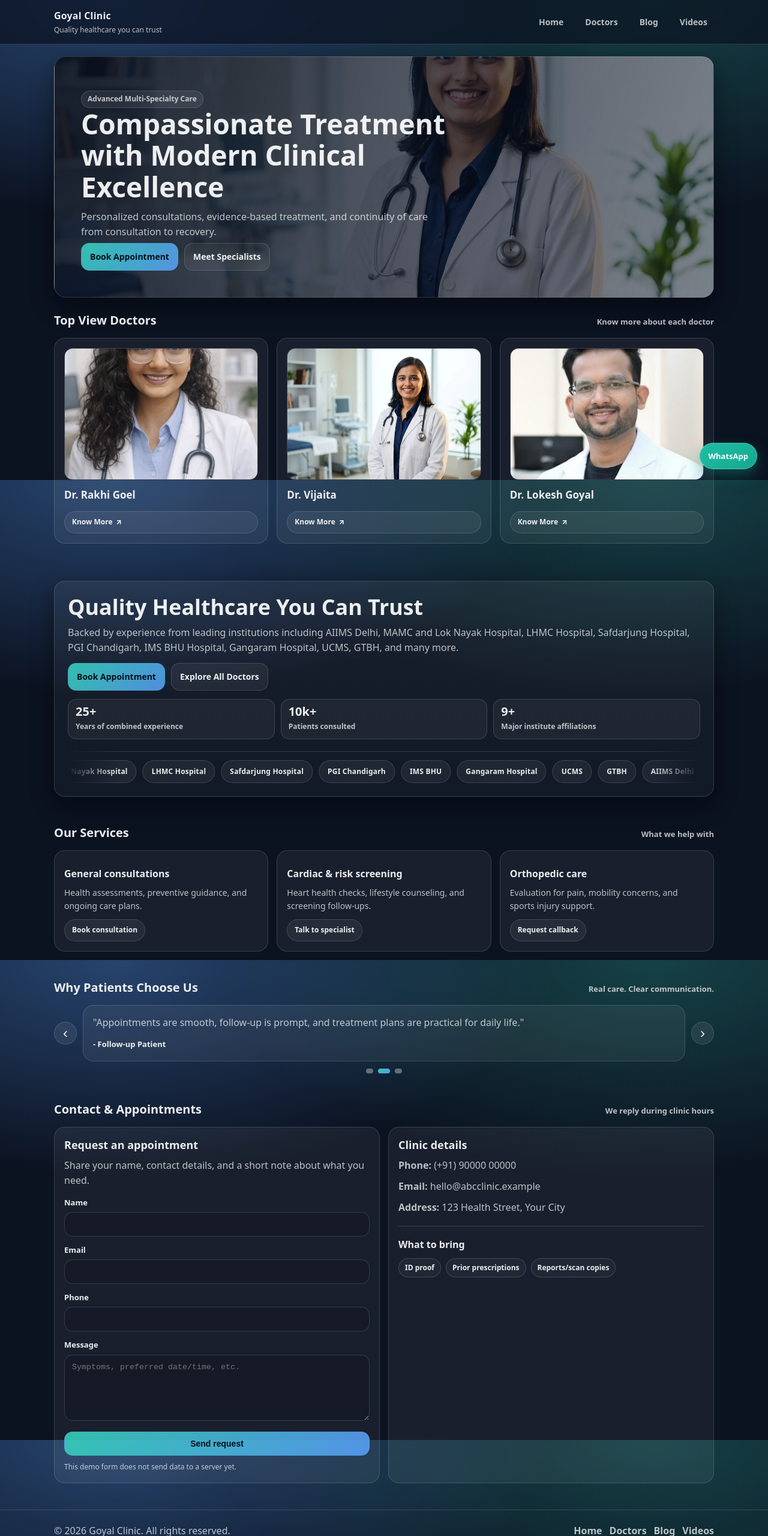
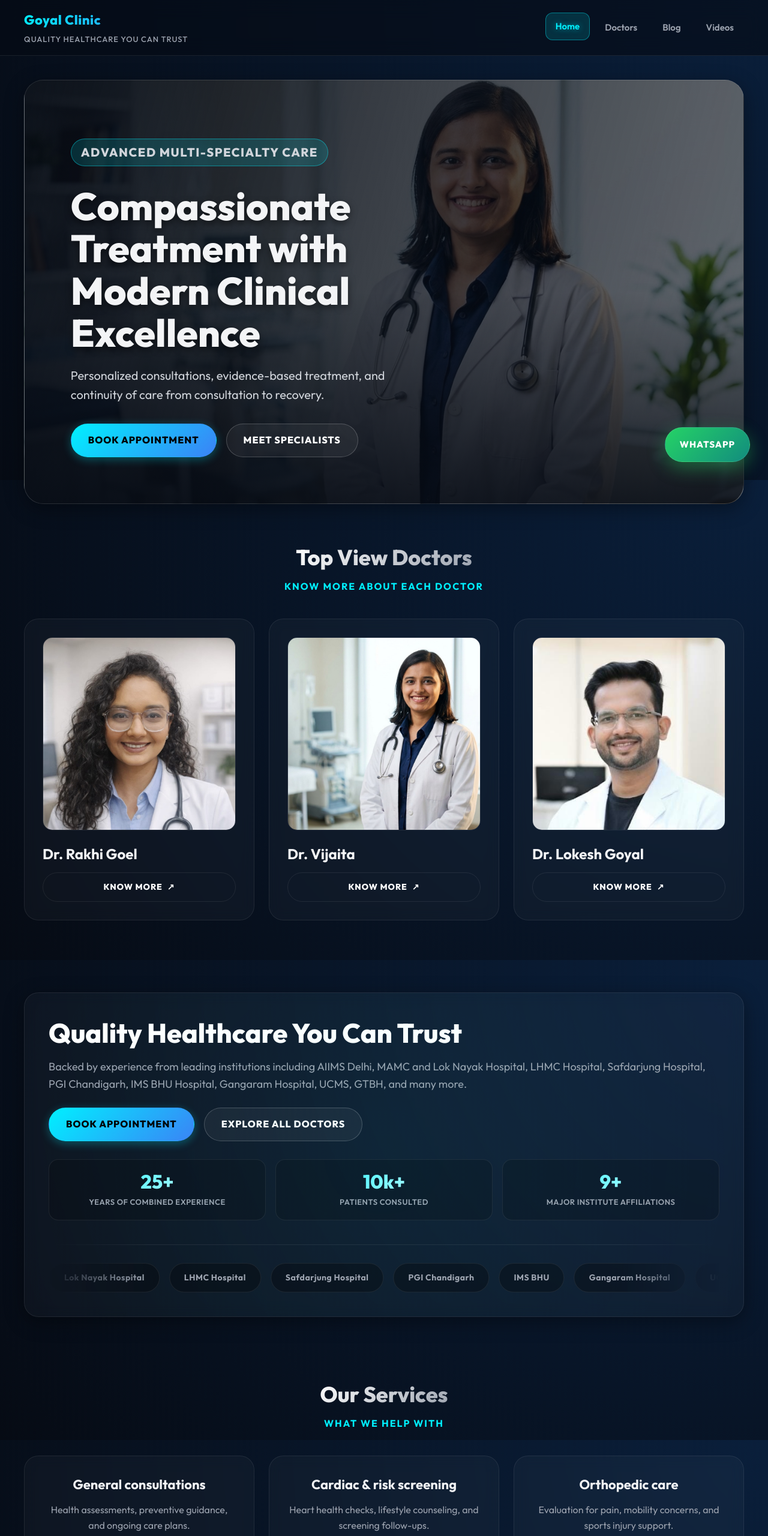
Before and after one commit to kumar96prashant/clinic-site, a plain HTML site: page index.html in a window 1280 px wide. Shown: the top 2560 px of the page at 60% size. Drawn offline with Linux system fonts and the light colour scheme.

Commit message:
feat: modernize UI design with Outfit font, enhanced color palette, and interactive glassmorphism effects

```diff
--- a/css/style.css
+++ b/css/style.css
@@ -1,15 +1,20 @@
-/* Basic responsive styling for the clinic site */
+@import url('https://fonts.googleapis.com/css2?family=Outfit:wght@300;400;500;600;700;800&display=swap');
 
 :root {
-  --bg: #0b1220;
-  --panel: rgba(255, 255, 255, 0.06);
-  --panel-2: rgba(255, 255, 255, 0.09);
-  --text: rgba(255, 255, 255, 0.92);
-  --muted: rgba(255, 255, 255, 0.72);
-  --brand: #35d0ba;
-  --brand-2: #5aa2ff;
-  --border: rgba(255, 255, 255, 0.14);
-  --shadow: 0 14px 38px rgba(0, 0, 0, 0.45);
+  --bg: #060B14;
+  --bg-gradient: radial-gradient(circle at top right, #0a1f3b 0%, #060B14 100%);
+  --panel: rgba(255, 255, 255, 0.03);
+  --panel-hover: rgba(255, 255, 255, 0.06);
+  --panel-glass: rgba(6, 11, 20, 0.6);
+  --text: #F3F4F6;
+  --muted: #9CA3AF;
+  --brand: #00F0FF;
+  --brand-dim: rgba(0, 240, 255, 0.15);
+  --brand-2: #3B82F6;
+  --border: rgba(255, 255, 255, 0.08);
+  --border-glow: rgba(0, 240, 255, 0.4);
+  --shadow: 0 8px 32px 0 rgba(0, 0, 0, 0.37);
+  --glow-shadow: 0 0 20px rgba(0, 240, 255, 0.15);
 }
 
 * {
@@ -23,18 +28,18 @@ body {
 
 body {
   margin: 0;
-  font-family: ui-sans-serif, system-ui, -apple-system, Segoe UI, Roboto, Helvetica, Arial,
-    "Apple Color Emoji", "Segoe UI Emoji";
-  background: radial-gradient(1200px 600px at 15% 0%, rgba(90, 162, 255, 0.35), transparent 60%),
-    radial-gradient(1200px 600px at 85% 0%, rgba(53, 208, 186, 0.25), transparent 60%),
-    var(--bg);
+  font-family: 'Outfit', sans-serif;
+  background: var(--bg-gradient);
+  background-attachment: fixed;
   color: var(--text);
-  line-height: 1.55;
+  line-height: 1.6;
+  -webkit-font-smoothing: antialiased;
 }
 
 a {
   color: inherit;
   text-decoration: none;
+  transition: all 0.3s ease;
 }
 
 img {
@@ -44,17 +49,19 @@ img {
 }
 
 .container {
-  width: min(1100px, calc(100% - 32px));
+  width: min(1200px, calc(100% - 40px));
   margin: 0 auto;
 }
 
 header {
   position: sticky;
   top: 0;
-  z-index: 10;
-  backdrop-filter: blur(10px);
-  background: rgba(11, 18, 32, 0.7);
+  z-index: 100;
+  backdrop-filter: blur(16px);
+  -webkit-backdrop-filter: blur(16px);
+  background: var(--panel-glass);
   border-bottom: 1px solid var(--border);
+  transition: all 0.3s ease;
 }
 
 .topbar {
@@ -62,118 +69,167 @@ header {
   align-items: center;
   justify-content: space-between;
   gap: 16px;
-  padding: 14px 0;
+  padding: 16px 0;
 }
 
 .logo {
   display: flex;
   flex-direction: column;
-  gap: 2px;
+  gap: 4px;
 }
 
 .logo strong {
-  font-size: 16px;
-  letter-spacing: 0.2px;
+  font-size: 22px;
+  font-weight: 800;
+  letter-spacing: 0.5px;
+  background: linear-gradient(135deg, var(--brand), var(--brand-2));
+  -webkit-background-clip: text;
+  -webkit-text-fill-color: transparent;
 }
 
 .logo span {
-  font-size: 12px;
+  font-size: 13px;
   color: var(--muted);
+  font-weight: 500;
+  text-transform: uppercase;
+  letter-spacing: 1px;
 }
 
 nav {
   display: flex;
-  gap: 14px;
+  gap: 8px;
   flex-wrap: wrap;
   justify-content: flex-end;
 }
 
 nav a {
-  padding: 8px 10px;
-  border-radius: 10px;
+  padding: 10px 16px;
+  border-radius: 12px;
   border: 1px solid transparent;
   color: var(--muted);
   font-weight: 600;
-  font-size: 14px;
+  font-size: 15px;
+  transition: all 0.3s cubic-bezier(0.4, 0, 0.2, 1);
 }
 
-nav a:hover {
-  border-color: var(--border);
-  background: var(--panel);
-  color: var(--text);
+nav a:hover, nav a[aria-current="page"] {
+  background: var(--brand-dim);
+  border-color: var(--border-glow);
+  color: var(--brand);
+  text-shadow: 0 0 10px rgba(0, 240, 255, 0.5);
+  transform: translateY(-2px);
 }
 
 .hero {
-  padding: 40px 0 22px;
+  padding: 60px 0 40px;
 }
 
 .hero-grid {
   display: grid;
   grid-template-columns: 1.2fr 0.8fr;
-  gap: 18px;
+  gap: 24px;
   align-items: stretch;
 }
 
 .hero-card {
-  background: linear-gradient(180deg, rgba(255, 255, 255, 0.06), rgba(255, 255, 255, 0.03));
+  background: var(--panel);
+  backdrop-filter: blur(10px);
   border: 1px solid var(--border);
-  border-radius: 18px;
+  border-radius: 24px;
   box-shadow: var(--shadow);
-  padding: 22px;
+  padding: 40px;
+  position: relative;
+  overflow: hidden;
+  transition: transform 0.3s ease, box-shadow 0.3s ease;
+}
+
+.hero-card::before {
+  content: '';
+  position: absolute;
+  top: -50%;
+  left: -50%;
+  width: 200%;
+  height: 200%;
+  background: radial-gradient(circle, var(--brand-dim) 0%, transparent 50%);
+  opacity: 0.3;
+  pointer-events: none;
+}
+
+.hero-card:hover {
+  transform: translateY(-5px);
+  box-shadow: var(--glow-shadow);
+  border-color: rgba(255, 255, 255, 0.15);
 }
 
 .hero h2 {
-  margin: 0 0 10px;
-  font-size: clamp(24px, 2.8vw, 38px);
-  line-height: 1.15;
+  margin: 0 0 16px;
+  font-size: clamp(28px, 3.5vw, 48px);
+  line-height: 1.2;
+  font-weight: 800;
+  color: #fff;
 }
 
 .hero p {
-  margin: 0;
+  margin: 0 0 24px;
   color: var(--muted);
+  font-size: 18px;
 }
 
 .stats-grid {
-  margin-top: 14px;
+  margin-top: 30px;
   display: grid;
   grid-template-columns: repeat(3, minmax(0, 1fr));
-  gap: 10px;
+  gap: 16px;
 }
 
 .stat-card {
   border: 1px solid var(--border);
-  background: rgba(255, 255, 255, 0.05);
-  border-radius: 14px;
-  padding: 10px 12px;
+  background: rgba(0, 0, 0, 0.2);
+  border-radius: 16px;
+  padding: 20px;
+  text-align: center;
+  transition: all 0.3s ease;
+}
+
+.stat-card:hover {
+  border-color: var(--brand);
+  background: var(--brand-dim);
+  transform: scale(1.05);
 }
 
 .stat-card strong {
   display: block;
-  font-size: 20px;
+  font-size: 32px;
+  font-weight: 800;
   line-height: 1;
+  background: linear-gradient(135deg, var(--brand), #fff);
+  -webkit-background-clip: text;
+  -webkit-text-fill-color: transparent;
 }
 
 .stat-card span {
   display: block;
-  margin-top: 6px;
-  font-size: 12px;
+  margin-top: 8px;
+  font-size: 13px;
   color: var(--muted);
   font-weight: 600;
+  text-transform: uppercase;
+  letter-spacing: 0.5px;
 }
 
 .institute-marquee {
-  margin-top: 20px;
+  margin-top: 40px;
   border-top: 1px solid var(--border);
-  padding-top: 14px;
+  padding-top: 30px;
   overflow: hidden;
-  mask-image: linear-gradient(to right, transparent, black 8%, black 92%, transparent);
+  mask-image: linear-gradient(to right, transparent, black 15%, black 85%, transparent);
 }
 
 .institute-track {
   display: flex;
-  gap: 10px;
+  gap: 16px;
   width: max-content;
-  animation: scroll-institutes 26s linear infinite;
+  animation: scroll-institutes 30s linear infinite;
 }
 
 .institute-logo {
@@ -181,72 +237,58 @@ nav a:hover {
   align-items: center;
   justify-content: center;
   white-space: nowrap;
-  padding: 9px 14px;
+  padding: 12px 24px;
   border-radius: 999px;
   border: 1px solid var(--border);
-  background: rgba(255, 255, 255, 0.06);
-  color: var(--text);
-  font-size: 12px;
-  font-weight: 800;
-  letter-spacing: 0.2px;
+  background: rgba(0, 0, 0, 0.3);
+  color: var(--muted);
+  font-size: 14px;
+  font-weight: 700;
+  letter-spacing: 0.5px;
+  transition: all 0.3s ease;
+}
+
+.institute-logo:hover {
+  color: #fff;
+  border-color: var(--brand);
+  background: var(--brand-dim);
+  box-shadow: var(--glow-shadow);
 }
 
 @keyframes scroll-institutes {
-  from {
-    transform: translateX(0);
-  }
-  to {
-    transform: translateX(-50%);
-  }
+  from { transform: translateX(0); }
+  to { transform: translateX(-50%); }
 }
 
 .hero-badges {
   display: flex;
-  gap: 10px;
+  gap: 12px;
   flex-wrap: wrap;
-  margin-top: 18px;
+  margin-top: 24px;
 }
 
 .badge {
   border: 1px solid var(--border);
   background: var(--panel);
-  padding: 10px 12px;
-  border-radius: 14px;
+  padding: 12px 16px;
+  border-radius: 16px;
   font-weight: 700;
-  font-size: 13px;
+  font-size: 14px;
   color: var(--text);
-}
-
-.badge span {
-  display: block;
-  font-weight: 600;
-  color: var(--muted);
-  margin-top: 4px;
-  font-size: 12px;
 }
 
 .cta-card {
   display: flex;
   flex-direction: column;
-  gap: 12px;
+  gap: 16px;
   justify-content: center;
-}
-
-.cta-card h3 {
-  margin: 0;
-  font-size: 18px;
-}
-
-.cta-card p {
-  margin: 0;
-  color: var(--muted);
 }
 
 .btn-row {
   display: flex;
-  gap: 10px;
+  gap: 16px;
   flex-wrap: wrap;
-  margin-top: 6px;
+  margin-top: 10px;
 }
 
 .btn {
@@ -254,211 +296,309 @@ nav a:hover {
   align-items: center;
   justify-content: center;
   gap: 8px;
-  padding: 11px 14px;
-  border-radius: 14px;
-  border: 1px solid var(--border);
+  padding: 14px 28px;
+  border-radius: 999px;
+  border: 1px solid transparent;
   font-weight: 800;
-  font-size: 14px;
+  font-size: 16px;
   cursor: pointer;
+  transition: all 0.3s cubic-bezier(0.4, 0, 0.2, 1);
+  text-transform: uppercase;
+  letter-spacing: 1px;
 }
 
 .btn-primary {
-  background: linear-gradient(135deg, rgba(53, 208, 186, 0.9), rgba(90, 162, 255, 0.85));
-  border-color: transparent;
-  color: #001018;
+  background: linear-gradient(135deg, var(--brand), var(--brand-2));
+  color: #000;
+  box-shadow: 0 4px 15px rgba(0, 240, 255, 0.3);
+}
+
+.btn-primary:hover {
+  transform: translateY(-3px) scale(1.02);
+  box-shadow: 0 8px 25px rgba(0, 240, 255, 0.5);
 }
 
 .btn-secondary {
-  background: var(--panel);
-  color: var(--text);
+  background: rgba(255, 255, 255, 0.05);
+  color: #fff;
+  border-color: rgba(255, 255, 255, 0.2);
+}
+
+.btn-secondary:hover {
+  background: rgba(255, 255, 255, 0.1);
+  border-color: #fff;
+  transform: translateY(-3px);
 }
 
 .section {
-  padding: 22px 0;
+  padding: 60px 0;
 }
 
 .hero-banner {
-  margin-top: 20px;
-  border: 1px solid var(--border);
-  border-radius: 20px;
+  margin-top: 40px;
+  border: 1px solid rgba(255, 255, 255, 0.1);
+  border-radius: 32px;
   overflow: hidden;
-  background: linear-gradient(105deg, rgba(8, 15, 30, 0.9), rgba(8, 15, 30, 0.5)),
+  background: linear-gradient(105deg, rgba(6, 11, 20, 0.95) 0%, rgba(6, 11, 20, 0.6) 100%),
     url("../ce05b0d8-c887-4ce3-b5c1-f48594f68617.jpeg");
   background-size: cover;
   background-position: center;
   box-shadow: var(--shadow);
+  position: relative;
+}
+
+.hero-banner::after {
+  content: '';
+  position: absolute;
+  top: 0; left: 0; right: 0; bottom: 0;
+  background: linear-gradient(180deg, transparent 50%, rgba(6, 11, 20, 0.8) 100%);
+  pointer-events: none;
 }
 
 .hero-banner-content {
-  padding: clamp(24px, 4vw, 44px);
-  max-width: 700px;
+  padding: clamp(40px, 6vw, 80px);
+  max-width: 800px;
+  position: relative;
+  z-index: 1;
 }
 
 .hero-kicker {
   display: inline-block;
-  margin: 0 0 8px;
-  padding: 4px 10px;
+  margin: 0 0 16px;
+  padding: 6px 16px;
   border-radius: 999px;
-  border: 1px solid var(--border);
-  background: rgba(255, 255, 255, 0.08);
-  color: var(--text);
-  font-size: 12px;
+  border: 1px solid var(--border-glow);
+  background: var(--brand-dim);
+  color: var(--brand);
+  font-size: 13px;
   font-weight: 800;
+  text-transform: uppercase;
+  letter-spacing: 1.5px;
 }
 
 .hero-banner h1 {
   margin: 0;
-  line-height: 1.14;
-  font-size: clamp(30px, 4vw, 46px);
+  line-height: 1.1;
+  font-size: clamp(36px, 5vw, 64px);
+  font-weight: 800;
+  text-shadow: 0 4px 12px rgba(0, 0, 0, 0.5);
 }
 
 .hero-banner p {
-  margin: 12px 0 0;
-  color: var(--muted);
+  margin: 20px 0 32px;
+  color: #D1D5DB;
+  font-size: 20px;
+  max-width: 600px;
 }
 
 .section-title {
   display: flex;
-  align-items: baseline;
-  justify-content: space-between;
-  gap: 12px;
-  margin-bottom: 14px;
+  flex-direction: column;
+  align-items: center;
+  text-align: center;
+  margin-bottom: 40px;
 }
 
 .section-title h3 {
-  margin: 0;
-  font-size: 20px;
+  margin: 0 0 8px;
+  font-size: 36px;
+  font-weight: 800;
+  background: linear-gradient(135deg, #fff, var(--muted));
+  -webkit-background-clip: text;
+  -webkit-text-fill-color: transparent;
 }
 
 .section-title span {
-  color: var(--muted);
-  font-size: 13px;
-  font-weight: 600;
+  color: var(--brand);
+  font-size: 16px;
+  font-weight: 700;
+  text-transform: uppercase;
+  letter-spacing: 2px;
 }
 
 .grid-3 {
   display: grid;
   grid-template-columns: repeat(3, 1fr);
-  gap: 14px;
+  gap: 24px;
 }
 
 .top-doctor-card {
   display: flex;
   flex-direction: column;
-  gap: 10px;
+  background: var(--panel);
+  border: 1px solid var(--border);
+  border-radius: 24px;
+  padding: 20px;
+  transition: all 0.4s cubic-bezier(0.175, 0.885, 0.32, 1.275);
+}
+
+.top-doctor-card:hover {
+  transform: translateY(-10px);
+  border-color: rgba(255, 255, 255, 0.2);
+  box-shadow: 0 20px 40px rgba(0, 0, 0, 0.4), 0 0 20px rgba(0, 240, 255, 0.1);
+  background: var(--panel-hover);
 }
 
 .top-doctor-image {
   width: 100%;
-  height: 220px;
+  aspect-ratio: 1 / 1;
+  height: auto;
   object-fit: cover;
-  border-radius: 14px;
+  object-position: center top;
+  border-radius: 16px;
   border: 1px solid var(--border);
+  margin-bottom: 20px;
+  transition: transform 0.5s ease;
+}
+
+.top-doctor-card:hover .top-doctor-image {
+  transform: scale(1.02);
 }
 
 .top-doctor-card h4 {
-  margin: 2px 0 0;
-  font-size: 17px;
+  margin: 0 0 12px;
+  font-size: 24px;
+  font-weight: 700;
 }
 
 .panel {
   background: var(--panel);
   border: 1px solid var(--border);
-  border-radius: 18px;
-  padding: 16px;
+  border-radius: 24px;
+  padding: 30px;
+  backdrop-filter: blur(10px);
+  transition: all 0.3s ease;
+}
+
+.service {
+  text-align: center;
+}
+
+.service:hover {
+  border-color: var(--brand);
+  box-shadow: var(--glow-shadow);
+  transform: translateY(-5px);
 }
 
 .service h4 {
-  margin: 10px 0 8px;
-  font-size: 16px;
+  margin: 0 0 12px;
+  font-size: 22px;
+  font-weight: 700;
 }
 
 .service p {
-  margin: 0;
+  margin: 0 0 20px;
   color: var(--muted);
-  font-size: 14px;
-}
-
-.service .know-more-link {
-  margin-top: 12px;
+  font-size: 16px;
 }
 
 .doctor-card {
   display: grid;
-  grid-template-columns: 110px 1fr;
-  gap: 14px;
+  grid-template-columns: 140px 1fr;
+  gap: 24px;
   align-items: center;
-  padding: 16px;
+  padding: 24px;
+}
+
+.doctor-card:hover {
+  border-color: rgba(255, 255, 255, 0.2);
+  background: var(--panel-hover);
 }
 
 .doctor-photo {
-  width: 110px;
-  height: 110px;
-  border-radius: 18px;
+  width: 140px;
+  height: 140px;
+  border-radius: 24px;
   overflow: hidden;
-  border: 1px solid var(--border);
+  border: 2px solid var(--border);
   background: var(--panel-2);
+  box-shadow: var(--shadow);
+}
+
+.doctor-photo img {
+  width: 100%;
+  height: 100%;
+  object-fit: cover;
+  object-position: center top;
 }
 
 .doctor-meta h4 {
-  margin: 0 0 6px;
-  font-size: 16px;
+  margin: 0 0 8px;
+  font-size: 26px;
+  font-weight: 800;
 }
 
 .doctor-meta p {
-  margin: 0;
-  color: var(--muted);
-  font-size: 14px;
+  margin: 0 0 16px;
+  color: var(--brand);
+  font-size: 16px;
+  font-weight: 600;
 }
 
 .pill-row {
   display: flex;
-  gap: 8px;
+  gap: 10px;
   flex-wrap: wrap;
-  margin-top: 10px;
 }
 
 .pill {
   border: 1px solid var(--border);
-  background: rgba(255, 255, 255, 0.04);
-  padding: 6px 10px;
+  background: rgba(0, 0, 0, 0.3);
+  padding: 8px 16px;
   border-radius: 999px;
-  font-size: 12px;
-  font-weight: 800;
-  color: var(--text);
+  font-size: 13px;
+  font-weight: 700;
+  color: var(--muted);
+  transition: all 0.3s ease;
+}
+
+.pill:hover {
+  color: #fff;
+  border-color: var(--brand);
+  box-shadow: 0 0 10px rgba(0, 240, 255, 0.2);
 }
 
 .know-more-link {
   display: inline-flex;
   align-items: center;
-  gap: 6px;
-  margin-top: 4px;
-  padding: 8px 12px;
+  justify-content: center;
+  gap: 8px;
+  padding: 12px 24px;
   border-radius: 999px;
   border: 1px solid var(--border);
-  background: rgba(255, 255, 255, 0.06);
-  color: var(--text);
-  font-size: 12px;
+  background: transparent;
+  color: #fff;
+  font-size: 14px;
   font-weight: 800;
+  text-transform: uppercase;
+  letter-spacing: 1px;
+  transition: all 0.3s ease;
 }
 
 .know-more-link:hover {
-  background: rgba(255, 255, 255, 0.12);
+  background: var(--brand);
+  border-color: var(--brand);
+  color: #000;
+  box-shadow: 0 4px 15px rgba(0, 240, 255, 0.4);
 }
 
 .review-card p {
-  margin: 0 0 10px;
-  color: var(--muted);
+  margin: 0 0 20px;
+  color: var(--text);
+  font-size: 18px;
+  font-style: italic;
+  line-height: 1.8;
 }
 
 .review-card strong {
-  font-size: 13px;
+  font-size: 16px;
+  color: var(--brand);
 }
 
 .testimonial-carousel {
   display: grid;
   grid-template-columns: auto 1fr auto;
-  gap: 10px;
+  gap: 20px;
   align-items: center;
 }
 
@@ -468,7 +608,7 @@ nav a:hover {
 
 .testimonial-track {
   display: flex;
-  transition: transform 0.45s ease;
+  transition: transform 0.6s cubic-bezier(0.25, 1, 0.5, 1);
 }
 
 .testimonial-slide {
@@ -476,58 +616,75 @@ nav a:hover {
 }
 
 .carousel-btn {
-  width: 38px;
-  height: 38px;
+  width: 50px;
+  height: 50px;
   border-radius: 999px;
   border: 1px solid var(--border);
-  background: rgba(255, 255, 255, 0.08);
-  color: var(--text);
-  font-size: 24px;
+  background: var(--panel);
+  color: #fff;
+  font-size: 28px;
   line-height: 1;
   cursor: pointer;
+  transition: all 0.3s ease;
+  display: flex;
+  align-items: center;
+  justify-content: center;
+}
+
+.carousel-btn:hover {
+  background: var(--brand);
+  color: #000;
+  border-color: var(--brand);
+  transform: scale(1.1);
 }
 
 .carousel-dots {
   display: flex;
   justify-content: center;
-  gap: 8px;
-  margin-top: 12px;
+  gap: 12px;
+  margin-top: 24px;
 }
 
 .dot {
-  width: 8px;
-  height: 8px;
+  width: 10px;
+  height: 10px;
   border-radius: 999px;
   border: 0;
-  background: rgba(255, 255, 255, 0.35);
+  background: rgba(255, 255, 255, 0.2);
   cursor: pointer;
+  transition: all 0.3s ease;
 }
 
 .dot.active {
-  width: 20px;
-  background: linear-gradient(135deg, rgba(53, 208, 186, 0.95), rgba(90, 162, 255, 0.95));
+  width: 32px;
+  background: var(--brand);
+  box-shadow: 0 0 10px rgba(0, 240, 255, 0.5);
 }
 
 .whatsapp-float {
   position: fixed;
-  right: 18px;
-  bottom: 18px;
+  right: 30px;
+  bottom: 30px;
   z-index: 50;
   display: inline-flex;
   align-items: center;
   justify-content: center;
-  padding: 11px 14px;
+  padding: 16px 24px;
   border-radius: 999px;
-  border: 1px solid rgba(255, 255, 255, 0.22);
-  background: linear-gradient(145deg, #1ebea5, #14a88f);
+  border: 1px solid rgba(255, 255, 255, 0.1);
+  background: linear-gradient(135deg, #25D366, #128C7E);
   color: #ffffff;
-  font-size: 13px;
-  font-weight: 900;
-  box-shadow: 0 10px 25px rgba(15, 130, 113, 0.5);
+  font-size: 15px;
+  font-weight: 800;
+  text-transform: uppercase;
+  letter-spacing: 1px;
+  box-shadow: 0 10px 30px rgba(37, 211, 102, 0.4);
+  transition: all 0.3s cubic-bezier(0.175, 0.885, 0.32, 1.275);
 }
 
 .whatsapp-float:hover {
-  filter: brightness(1.05);
+  transform: translateY(-5px) scale(1.05);
+  box-shadow: 0 15px 40px rgba(37, 211, 102, 0.6);
 }
 
 .muted {
@@ -536,67 +693,84 @@ nav a:hover {
 
 .divider {
   height: 1px;
-  background: var(--border);
-  margin: 18px 0;
+  background: linear-gradient(90deg, transparent, var(--border), transparent);
+  margin: 40px 0;
 }
 
 .contact-grid {
   display: grid;
   grid-template-columns: 1fr 1fr;
-  gap: 14px;
+  gap: 24px;
 }
 
 label {
   display: block;
-  font-weight: 800;
-  font-size: 13px;
-  margin-bottom: 6px;
+  font-weight: 700;
+  font-size: 14px;
+  margin-bottom: 8px;
+  color: var(--muted);
+  text-transform: uppercase;
+  letter-spacing: 1px;
 }
 
 input,
 textarea {
   width: 100%;
-  padding: 12px 12px;
-  border-radius: 14px;
+  padding: 16px;
+  border-radius: 16px;
   border: 1px solid var(--border);
-  background: rgba(0, 0, 0, 0.15);
-  color: var(--text);
+  background: rgba(0, 0, 0, 0.4);
+  color: #fff;
+  font-family: inherit;
+  font-size: 16px;
   outline: none;
+  transition: all 0.3s ease;
+}
+
+input:focus,
+textarea:focus {
+  border-color: var(--brand);
+  box-shadow: 0 0 0 4px var(--brand-dim);
+  background: rgba(0, 0, 0, 0.6);
 }
 
 textarea {
   resize: vertical;
-  min-height: 110px;
+  min-height: 140px;
 }
 
 footer {
-  padding: 22px 0 28px;
+  padding: 40px 0;
+  background: rgba(0, 0, 0, 0.4);
   border-top: 1px solid var(--border);
-  margin-top: 22px;
+  margin-top: 60px;
   color: var(--muted);
 }
 
 .footer-row {
   display: flex;
   justify-content: space-between;
-  gap: 10px;
+  gap: 20px;
   flex-wrap: wrap;
   align-items: center;
 }
 
 .small-links {
   display: flex;
-  gap: 12px;
+  gap: 24px;
   flex-wrap: wrap;
   font-weight: 700;
 }
 
 .small-links a {
   color: var(--muted);
+  text-transform: uppercase;
+  letter-spacing: 1px;
+  font-size: 14px;
 }
 
 .small-links a:hover {
-  color: var(--text);
+  color: var(--brand);
 }
 
 @media (max-width: 900px) {
@@ -618,14 +792,37 @@ footer {
   .carousel-btn {
     display: none;
   }
-  .doctor-card {
-    grid-template-columns: 86px 1fr;
-  }
-  .doctor-photo {
-    width: 86px;
-    height: 86px;
-  }
   .contact-grid {
     grid-template-columns: 1fr;
   }
+
+  /* Mobile styling applied before */
+  .topbar {
+    flex-direction: column;
+    text-align: center;
+  }
+  nav {
+    justify-content: center;
+    width: 100%;
+  }
+  .footer-row {
+    flex-direction: column;
+    justify-content: center;
+  }
+  .small-links {
+    justify-content: center;
+  }
+  .doctor-card {
+    grid-template-columns: 1fr;
+    text-align: center;
+    gap: 16px;
+  }
+  .doctor-photo {
+    width: 140px;
+    height: 140px;
+    margin: 0 auto;
+  }
+  .pill-row {
+    justify-content: center;
+  }
 }
```
